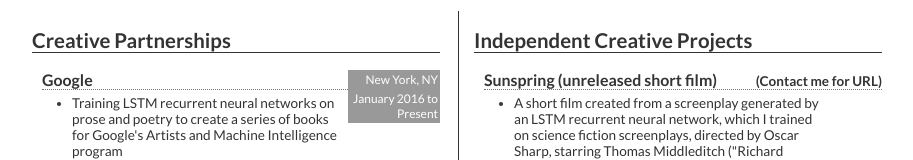
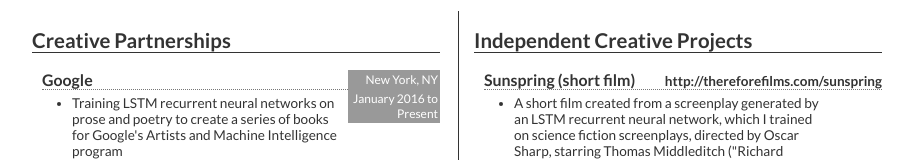
Before and after one commit to rossgoodwin/cv, a plain HTML site: page index.html in a window 1280 px wide. Shown: the part 195-355 px from the top of the page, without its empty margins (183-1096 px from the left). Drawn offline with Linux system fonts and the light colour scheme.

Commit message:
sunspring url

```diff
--- a/index.html
+++ b/index.html
@@ -77,7 +77,7 @@ A research role in creative applications of deep learning and NLP
 
 <h2>Independent Creative Projects</h2>
 
-	<h3>Sunspring (unreleased short film)<span class="url">(Contact me for URL)</span></h3>
+	<h3>Sunspring (short film)<span class="url"><a href="http://thereforefilms.com/sunspring">http://thereforefilms.com/sunspring</a></span></h3>
 
 	<ul><li>A short film created from a screenplay generated by an LSTM recurrent neural network, which I trained on science fiction screenplays, directed by Oscar Sharp, starring Thomas Middleditch ("Richard Hendricks" on HBO's Silicon Valley)</li></ul>
 
```
